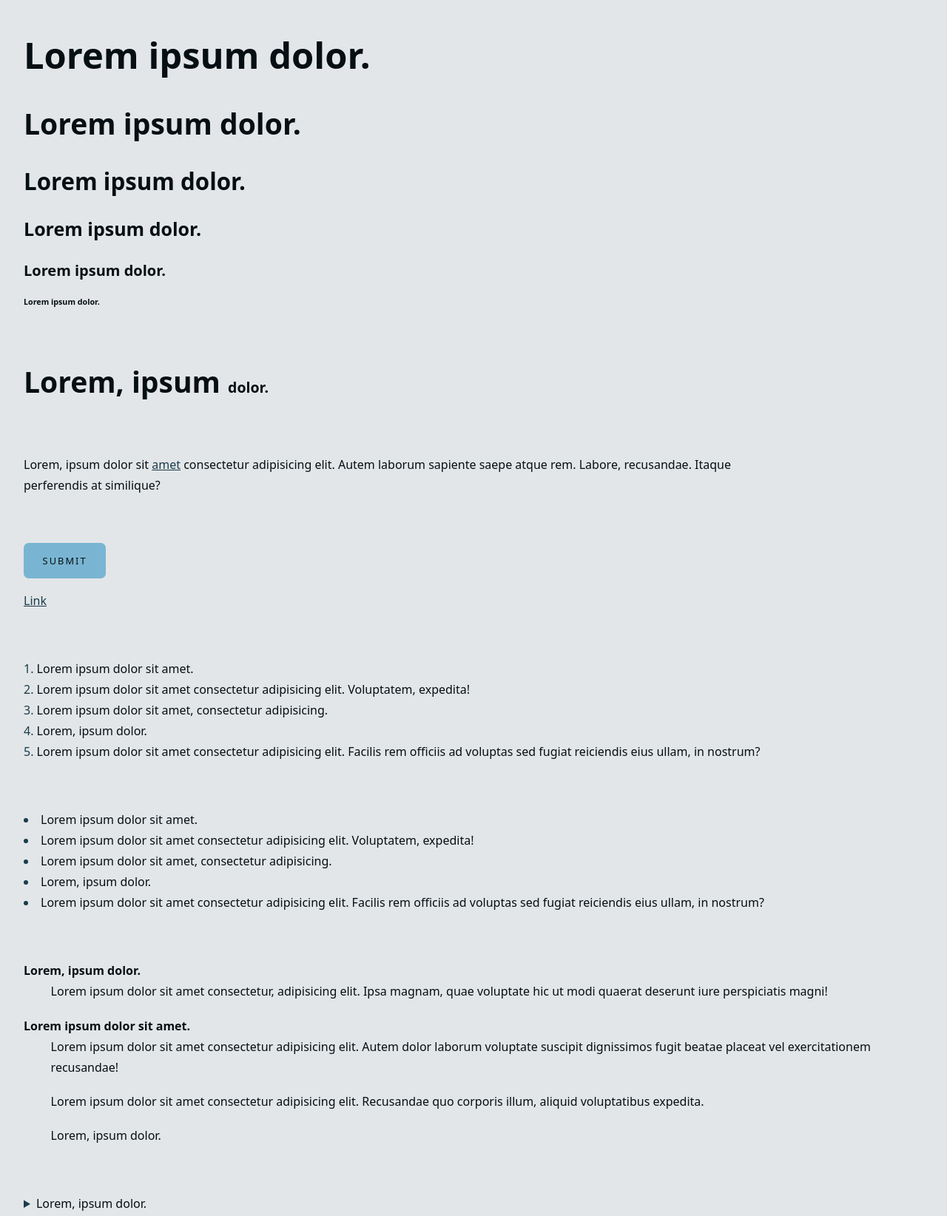
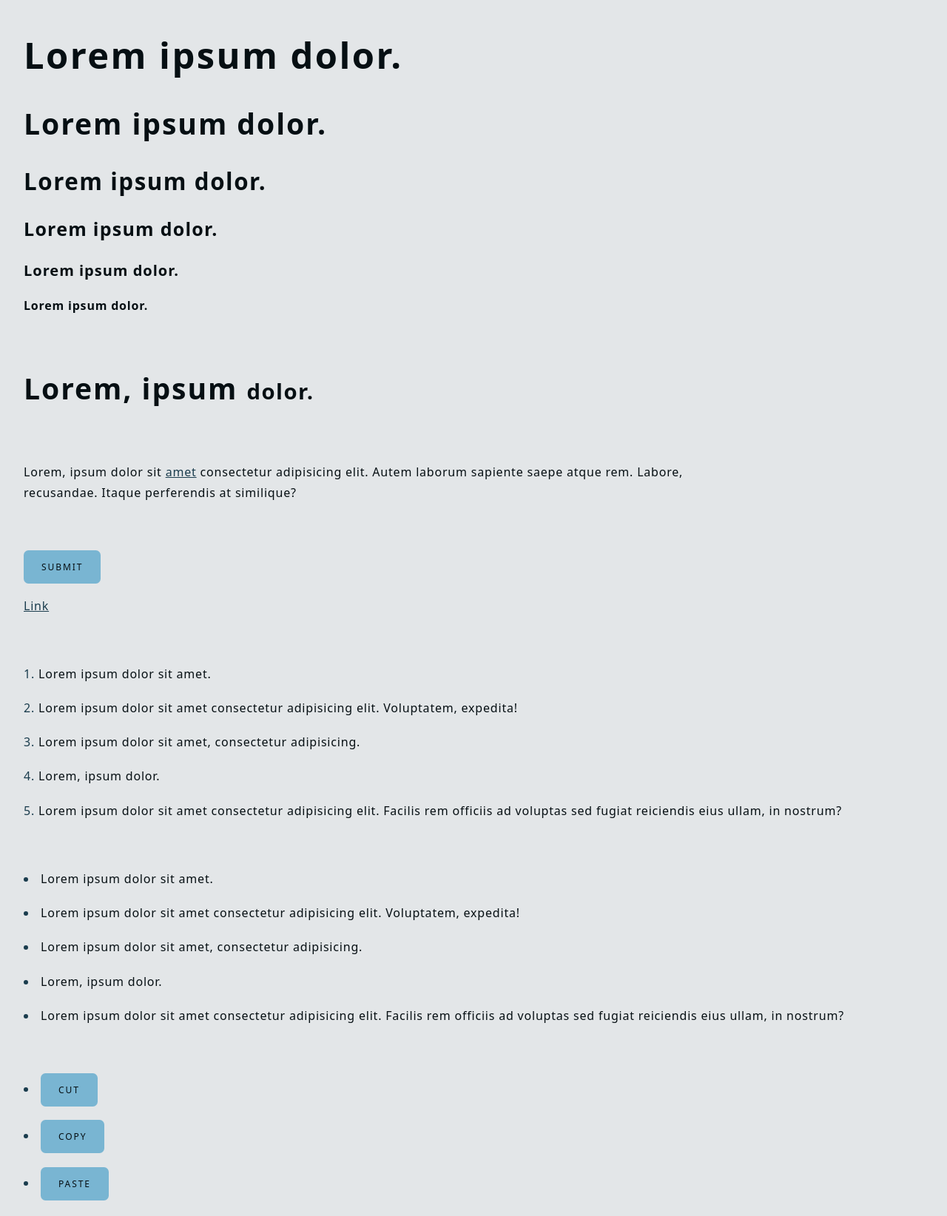
Before and after one commit to Draxerra/typography, a website built with Vite: page src/index.html in a window 1280 px wide. Shown: the top 1644 px of the page at 74% size. Built offline with nearby package versions, Linux system fonts and the light colour scheme.

Commit message:
Add menu

```diff
--- a/src/index.html
+++ b/src/index.html
@@ -36,6 +36,11 @@
       <li>Lorem, ipsum dolor.</li>
       <li>Lorem ipsum dolor sit amet consectetur adipisicing elit. Facilis rem officiis ad voluptas sed fugiat reiciendis eius ullam, in nostrum?</li>
     </ul>
+    <menu>
+      <li><button>Cut</button></li>
+      <li><button>Copy</button></li>
+      <li><button>Paste</button></li>
+    </menu>
     <dl>
       <dt>Lorem, ipsum dolor.</dt>
       <dd>Lorem ipsum dolor sit amet consectetur, adipisicing elit. Ipsa magnam, quae voluptate hic ut modi quaerat deserunt iure perspiciatis magni!</dd>
--- a/src/sass/abstracts/_type.scss
+++ b/src/sass/abstracts/_type.scss
@@ -5,8 +5,8 @@ $large-type-multiplier: 1.25;
 
 $type-scale: (
   300: (
-    small: 0.8rem,
-    large: 0.8rem,
+    small: 0.75rem,
+    large: 0.75rem,
   ),
   400: (
     small: 1rem,
--- a/src/sass/base/_typography.scss
+++ b/src/sass/base/_typography.scss
@@ -9,24 +9,46 @@ body {
   color: var(--clr-primary-text);
 }
 
-h1 {
+* {
+  letter-spacing: 0.05em;
+}
+
+h1,
+.fs-900 {
   font-size: var(--fs-900);
 }
 
-h2 {
+h2,
+.fs-800 {
   font-size: var(--fs-800);
 }
 
-h3 {
+h3,
+.fs-700 {
   font-size: var(--fs-700);
 }
 
-h4 {
+h4,
+.fs-600 {
   font-size: var(--fs-600);
 }
 
-h5 {
+h5,
+.fs-500 {
   font-size: var(--fs-500);
+}
+
+h6,
+.fs-400 {
+  font-size: var(--fs-400);
+}
+
+.fs-300 {
+  font-size: var(--fs-300);
+}
+
+small {
+  font-size: 0.75em;
 }
 
 button,
@@ -36,16 +58,6 @@ textarea {
   font-size: inherit;
   line-height: inherit;
   letter-spacing: inherit;
-}
-
-small {
-  font-size: 0.5em;
-}
-
-body,
-:--headings,
-small {
-  letter-spacing: 0.05em;
 }
 
 :--headings,
@@ -78,16 +90,18 @@ a {
 }
 
 ul,
-ol {
+ol,
+menu {
   list-style-position: inside;
+}
+
+li + li,
+dd + dd {
+  margin-block-start: 2ch;
 }
 
 dd {
   margin-inline-start: 4ch;
-
-  + dd {
-    margin-block-start: 2ch;
-  }
 }
 
 dt {
@@ -96,6 +110,11 @@ dt {
   &:not(:first-of-type) {
     margin-block-start: 2ch;
   }
+}
+
+button,
+summary {
+  cursor: pointer;
 }
 
 button {
@@ -113,17 +132,11 @@ button {
   font-size: var(--fs-300);
   text-transform: uppercase;
   letter-spacing: 0.16em;
-
-  cursor: pointer;
 }
 
 img {
   block-size: auto;
   max-inline-size: 100%;
-}
-
-q[cite] {
-  font-style: italic;
 }
 
 fieldset {
```
